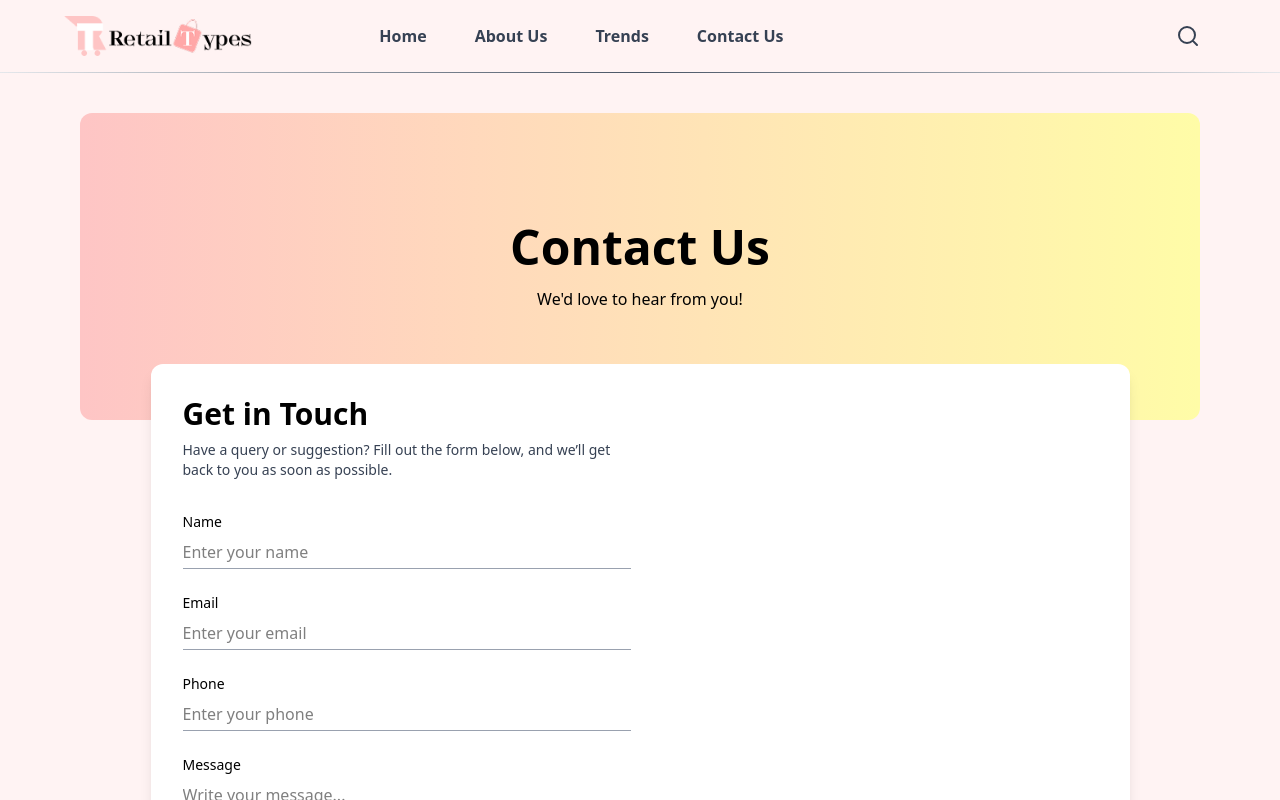
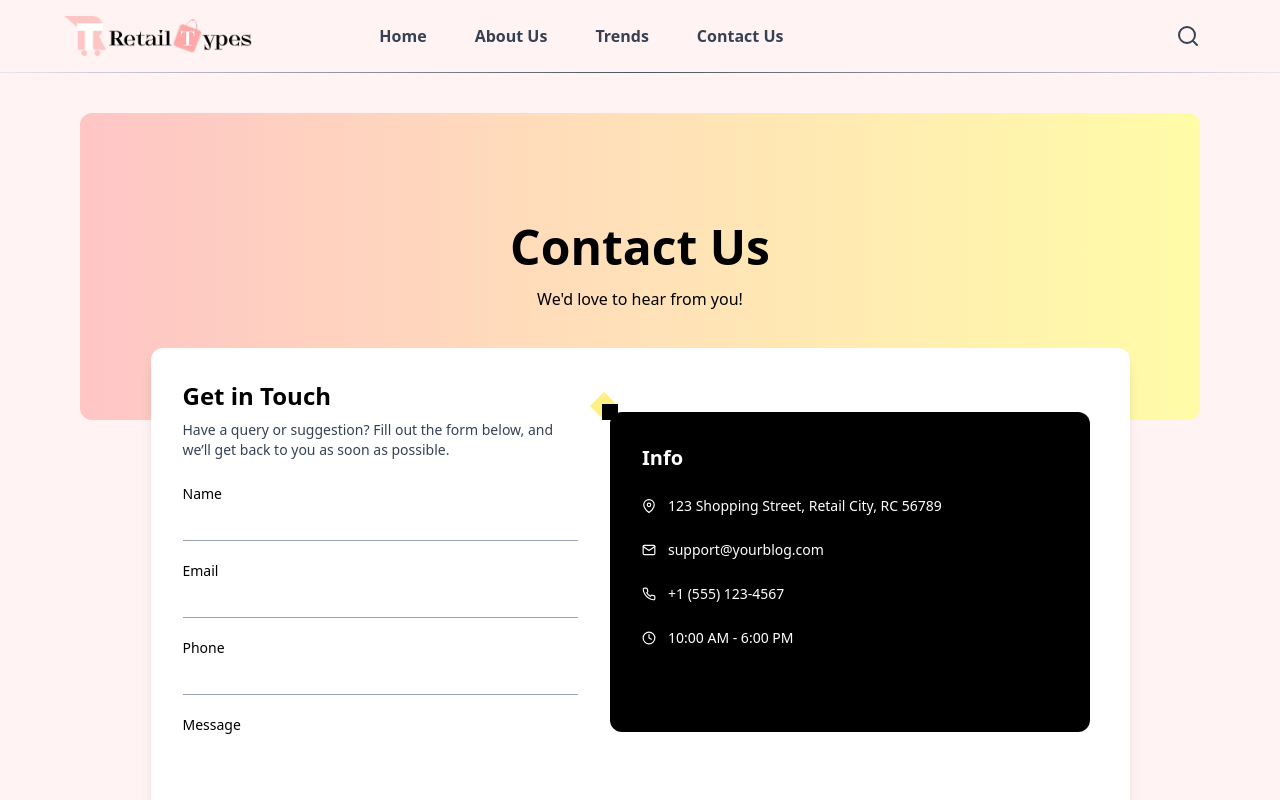
Before and after one commit to abhyudy/website-rs, a React (Vite) app in the folder frontend/: page /contact in a window 1280 px wide. Shown: the top 800 px of the page. Built offline with nearby package versions, Linux system fonts and the light colour scheme.

Commit message:
Add new Update

```diff
--- a/frontend/src/pages/Contact.jsx
+++ b/frontend/src/pages/Contact.jsx
@@ -1,10 +1,11 @@
 import React from 'react'
+import { FiMapPin, FiMail, FiPhone, FiClock } from 'react-icons/fi'
 
 const Contact = () => {
   return (
-    <div className="bg-background-color text-white pt-10 px-4 sm:px-6 md:px-10 lg:px-20 relative">
-      {/* Gradient Header Section */}
-      <div className="bg-gradient-to-r from-[#FEC5C5] to-[#FFFCA7] text-background-black rounded-xl mx-auto w-full max-w-[1200px] h-[307px] flex flex-col justify-center items-center text-center p-6 sm:p-10">
+    <div className="bg-background-color text-black pt-10 px-4 sm:px-6 md:px-10 lg:px-20 relative">
+      {/* Gradient Header */}
+      <div className="bg-gradient-to-r from-[#FEC5C5] to-[#FFFCA7] text-background-black rounded-xl mx-auto w-full max-w-[1200px] h-[307px] flex flex-col justify-center items-center text-center p-6 sm:p-10 mb-10">
         <h2 className="text-3xl sm:text-4xl md:text-5xl font-bold mb-2 sm:mb-4">
           Contact Us
         </h2>
@@ -13,77 +14,90 @@ const Contact = () => {
         </p>
       </div>
 
-      {/* Contact Form Section */}
-      <div className="flex justify-center -mt-[5%] z-10 relative mb-20">
-        <div className="bg-white rounded-xl shadow-lg w-[979px] h-[747px] p-8 flex flex-col justify-start text-black">
-          {/* Form Heading */}
-          <h2 className="text-3xl font-bold mb-2">Get in Touch</h2>
-          <p className="text-sm text-gray-700 mb-8 max-w-md">
+      {/* Main Contact Box */}
+      <div className="flex justify-center -mt-[10%] z-10 relative mb-10">
+        <div className="flex w-[979px] h-[747px] bg-white rounded-xl shadow-lg overflow-hidden relative">
+          {/* Left: Contact Form */}
+          <div className="w-[460px] p-8">
+            <h2 className="text-2xl font-bold mb-2">Get in Touch</h2>
+            <p className="text-sm text-gray-700 mb-6 max-w-md">
               Have a query or suggestion? Fill out the form below, and we’ll get
               back to you as soon as possible.
             </p>
 
-          {/* Form Fields */}
-          <form className="space-y-6 w-full max-w-md">
+            <form className="space-y-5">
               <div>
-              <label className="block text-sm font-medium mb-1" htmlFor="name">
-                Name
-              </label>
+                <label htmlFor="name" className="block text-sm mb-1">Name</label>
                 <input
                   type="text"
                   id="name"
                   className="w-full border-b border-gray-400 focus:outline-none py-1"
-                placeholder="Enter your name"
                 />
               </div>
-
               <div>
-              <label className="block text-sm font-medium mb-1" htmlFor="email">
-                Email
-              </label>
+                <label htmlFor="email" className="block text-sm mb-1">Email</label>
                 <input
                   type="email"
                   id="email"
                   className="w-full border-b border-gray-400 focus:outline-none py-1"
-                placeholder="Enter your email"
                 />
               </div>
-
               <div>
-              <label className="block text-sm font-medium mb-1" htmlFor="phone">
-                Phone
-              </label>
+                <label htmlFor="phone" className="block text-sm mb-1">Phone</label>
                 <input
                   type="tel"
                   id="phone"
                   className="w-full border-b border-gray-400 focus:outline-none py-1"
-                placeholder="Enter your phone"
                 />
               </div>
-
               <div>
-              <label
-                className="block text-sm font-medium mb-1"
-                htmlFor="message"
-              >
-                Message
-              </label>
+                <label htmlFor="message" className="block text-sm mb-1">Message</label>
                 <textarea
                   id="message"
                   rows="3"
                   className="w-full border-b border-gray-400 focus:outline-none py-1"
-                placeholder="Write your message..."
                 />
               </div>
 
-            {/* Submit Button */}
               <button
                 type="submit"
-              className="bg-black text-white font-semibold px-6 py-2 rounded-full w-full max-w-[120px] mx-auto block hover:bg-gray-900"
+                className="bg-black text-white font-semibold px-6 py-2 rounded-full w-full max-w-[120px] mx-auto block hover:bg-gray-800"
               >
                 Send
               </button>
             </form>
+          </div>
+
+          {/* Right: Info Section */}
+          <div className="relative bg-black text-white w-[480px] h-[320px] mt-16 mr-10 rounded-xl p-8 ml-auto">
+            {/* Sticky Note Effect */}
+            <div className="absolute -top-4 -left-4 w-5 h-5 bg-yellow-200 rotate-45 z-10" />
+            <div className="absolute -top-2 -left-2 w-4 h-4 bg-black z-20" />
+
+            <h2 className="text-xl font-semibold mb-6">Info</h2>
+
+            <div className="space-y-6 text-sm">
+              <div className="flex items-center gap-3">
+                <FiMapPin className="text-white" />
+                <span>123 Shopping Street, Retail City, RC 56789</span>
+              </div>
+              <div className="flex items-center gap-3">
+                <FiMail className="text-white" />
+                <span>support@yourblog.com</span>
+              </div>
+              <div className="flex items-center gap-3">
+                <FiPhone className="text-white" />
+                <span>+1 (555) 123-4567</span>
+              </div>
+              <div className="flex items-center gap-3">
+                <FiClock className="text-white" />
+                <span>10:00 AM - 6:00 PM</span>
+              </div>
+            </div>
+          </div>
+
+          {/* Pink Background Strip on Right Edge */}
+          <div className="absolute top-0 right-0 h-full w-6 bg-[#FEC5C5] z-[-1] rounded-r-xl" />
         </div>
       </div>
     </div>
```
Lines whose indentation alone changed are shown as unchanged.
